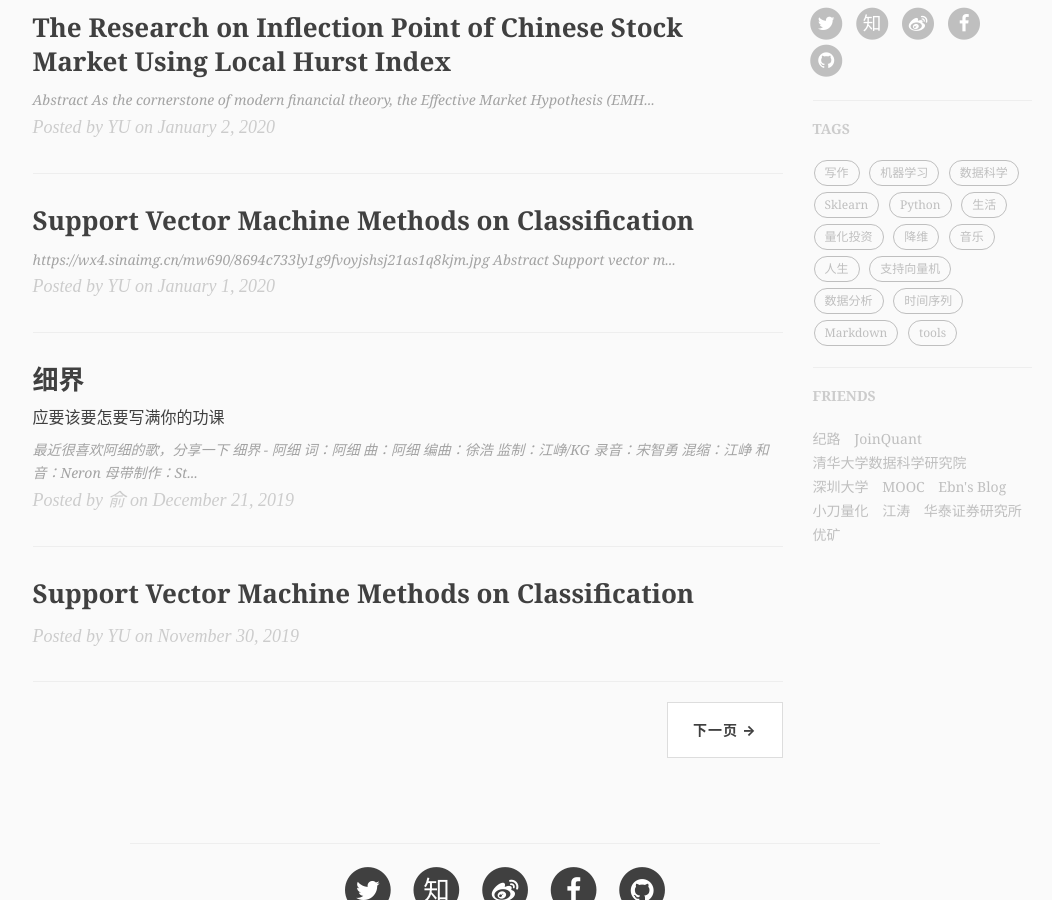
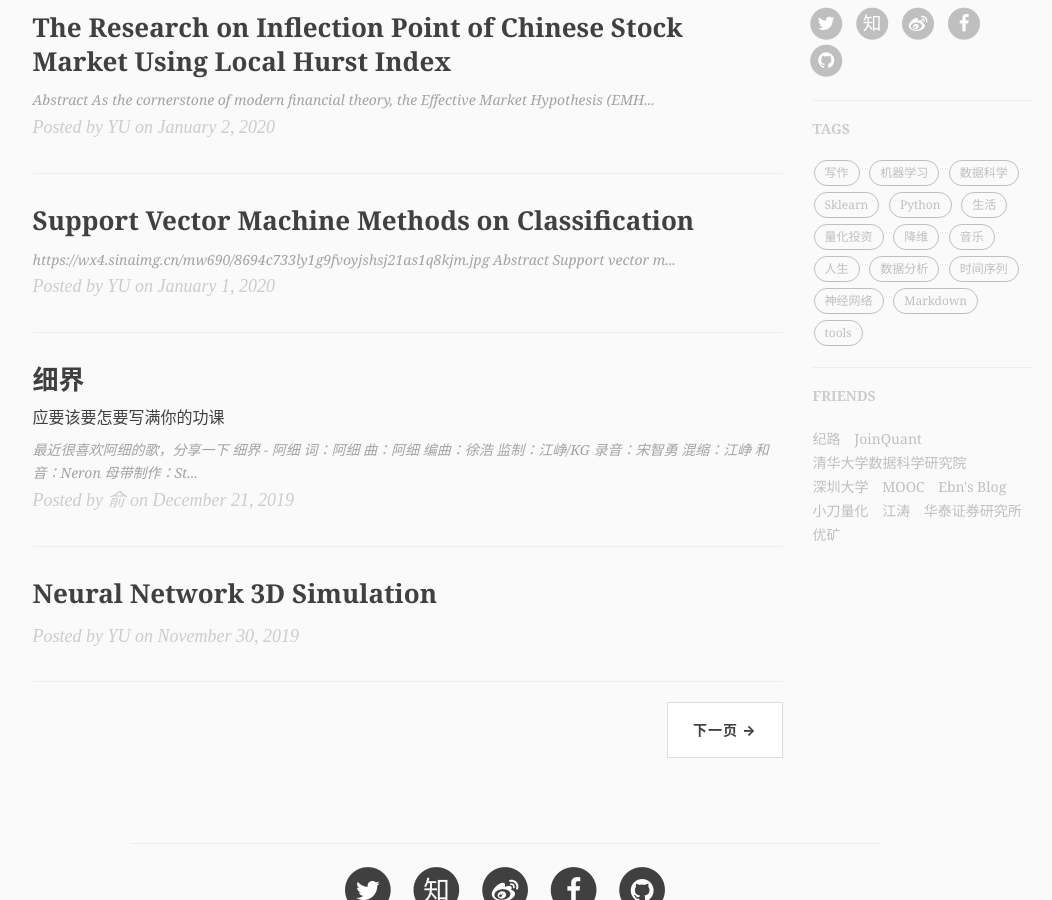
Before and after one commit to Kuankelife/leoblog, a Jekyll site: the page built from index.html, in a window 1280 px wide and 900 px high, scrolled down 1046 px. Shown: the whole window, without its empty margins (135-1187 px from the left). Built offline with Jekyll 4.4.1, drawn with Linux system fonts in a browser that asks for light colours; nearby versions of some CDN libraries; the list of posts is cut into pages by our own code; comment, search, counter and statistics services are not loaded.

Commit message:
Update 2019-11-30-review-of-svm.md

```diff
--- a/_posts/2019-11-30-review-of-svm.md
+++ b/_posts/2019-11-30-review-of-svm.md
@@ -1,18 +1,17 @@
 ---
 layout: post
-title:  "Support Vector Machine Methods on Classification"
+title:  "Neural Network 3D Simulation"
 subtitle: ''
 date:   2019-11-30
 author: "YU"
-header-style: text
-<!-- header-img: "img/yu-img/post-img/post_head/keyibukeyi1.jpg"
-header-mask: 0.4 -->
+<!-- header-style: text -->
+header-img: "img/yu-img/post-img/post_head/keyibukeyi1.jpg"
+header-mask: 0.4
 tags:
   - 机器学习
-  - 支持向量机
+  - 神经网络
 mathjax: True
 ---
 
-![2401](/img/yu-img/post-img/2401.jpg)
 
 <iframe width="560" height="315" src="https://www.bilibili.com/video/av60034530?from=search&seid=7396421897882344872" frameborder="0" allow="autoplay; encrypted-media" allowfullscreen></iframe>
```
